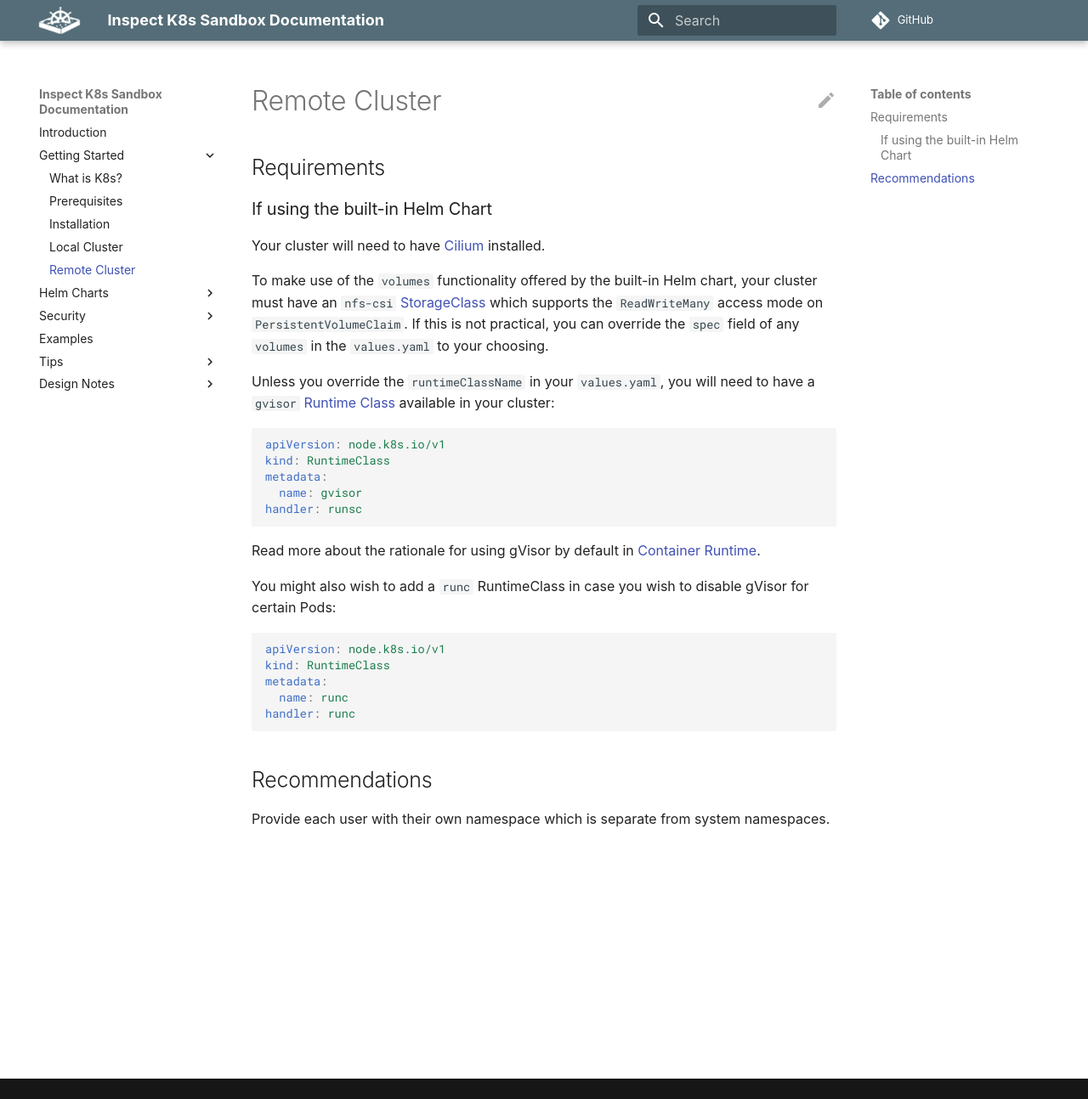
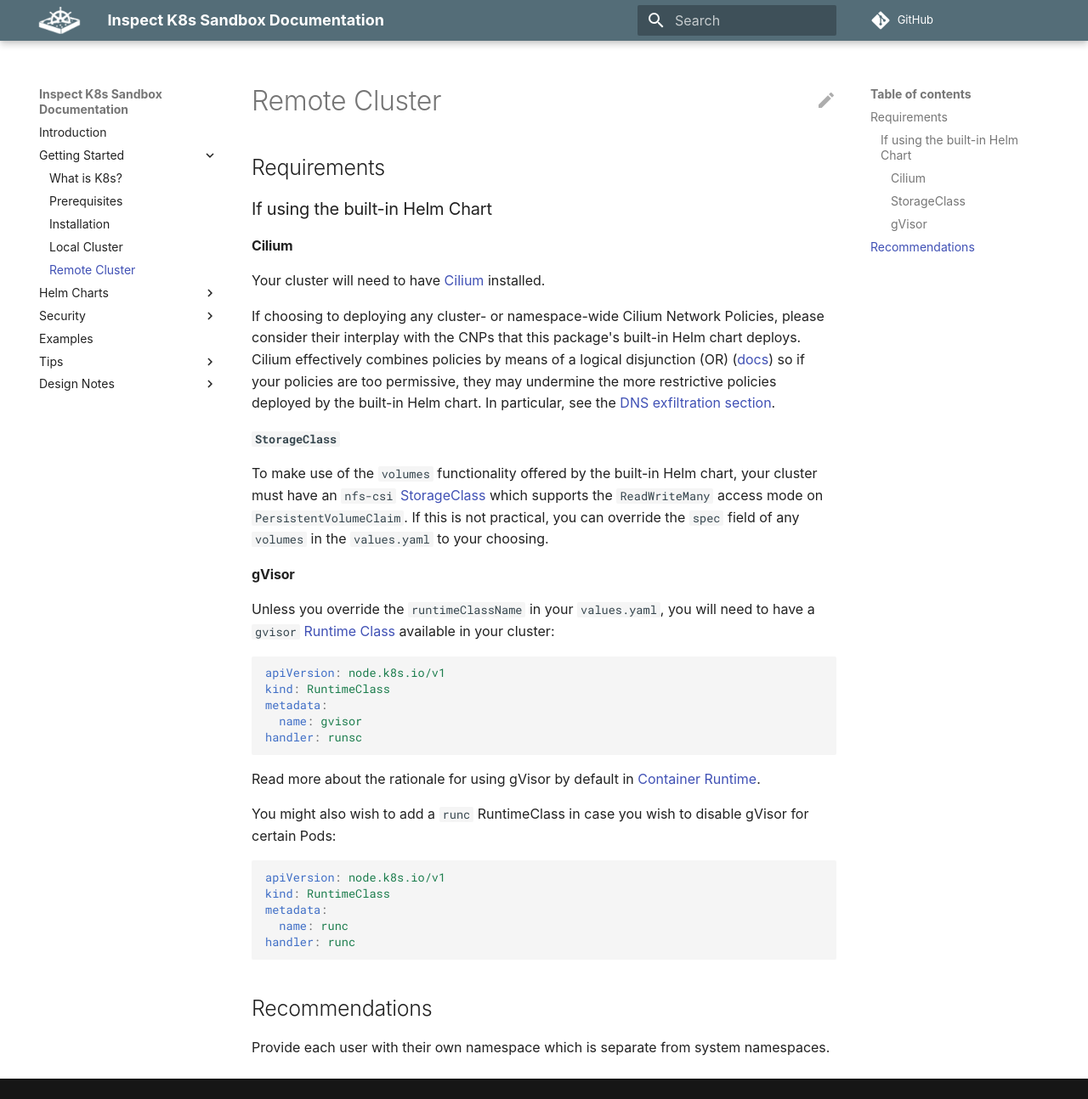
Before and after one commit to UKGovernmentBEIS/inspect_k8s_sandbox, an MkDocs documentation site: the page built from docs/docs/getting-started/remote-cluster.md, in a window 1280 px wide and 1294 px high. Shown: the whole window at 85% size. Built offline with MkDocs 1.6.1 and Material for MkDocs 9.7.7, drawn with Linux system fonts in a browser that asks for light colours; some web fonts are replaced; comment, search, counter and statistics services are not loaded.

Commit message:
Add cluster setup considerations for Cilium Network Policies.

```diff
--- a/docs/docs/getting-started/remote-cluster.md
+++ b/docs/docs/getting-started/remote-cluster.md
@@ -4,7 +4,19 @@
 
 ### If using the built-in Helm Chart
 
+#### Cilium
+
 Your cluster will need to have [Cilium](https://cilium.io/) installed.
+
+If choosing to deploying any cluster- or namespace-wide Cilium Network Policies, please
+consider their interplay with the CNPs that this package's built-in Helm chart deploys.
+Cilium effectively combines policies by means of a logical disjunction (OR)
+([docs](https://docs.cilium.io/en/latest/security/policy/intro/#rule-basics)) so if your
+policies are too permissive, they may undermine the more restrictive policies deployed
+by the built-in Helm chart. In particular, see the [DNS exfiltration
+section](../security/network-access.md#dns-exfiltration).
+
+#### `StorageClass`
 
 To make use of the `volumes` functionality offered by the built-in Helm chart, your
 cluster must have an `nfs-csi`
@@ -12,6 +24,8 @@ cluster must have an `nfs-csi`
 supports the `ReadWriteMany` access mode on `PersistentVolumeClaim`. If this is not
 practical, you can override the `spec` field of any `volumes` in the `values.yaml` to
 your choosing.
+
+#### gVisor
 
 Unless you override the `runtimeClassName` in your `values.yaml`, you will need to have
 a `gvisor` [Runtime
```
